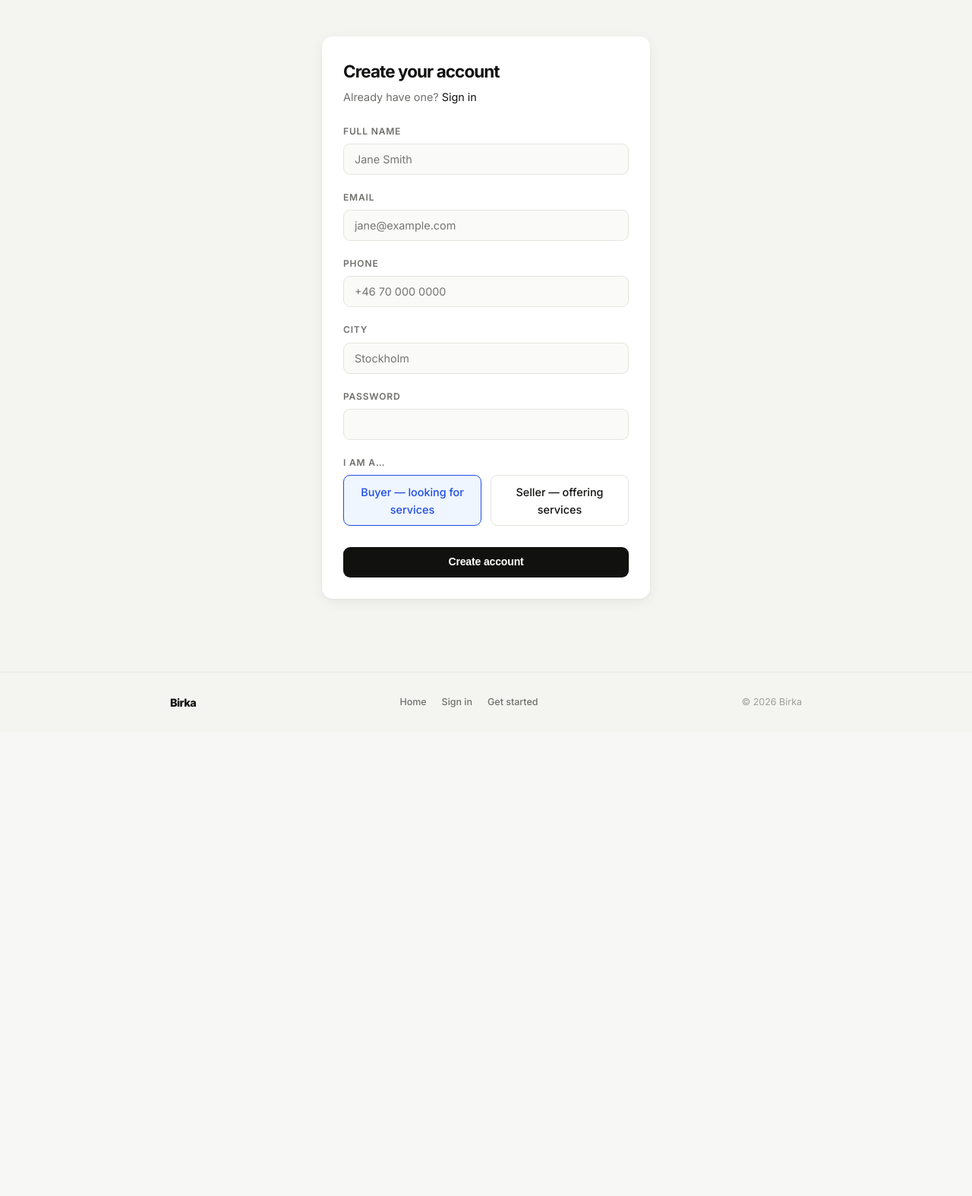
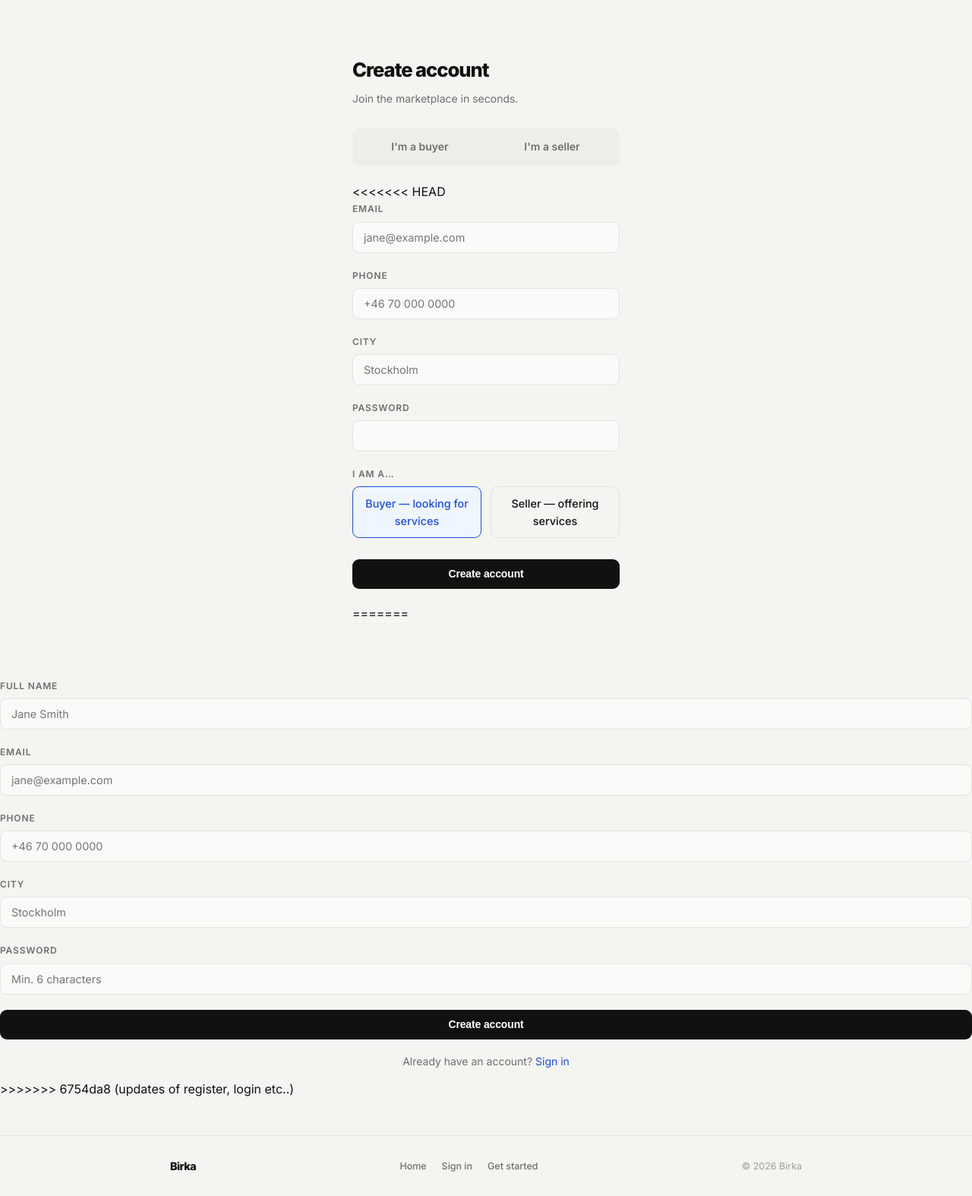
Before and after one commit to vilhelmhilding/birka_florentxlundaisociety, a Flask app: page /register in a window 1280 px wide. Shown: the part 61-1635 px from the top of the page at 76% size. Before the commit the page ends 992 px from the top, so only its background shows below. Run offline with Flask 3, Linux system fonts and the light colour scheme.

Commit message:
updates of register, login etc..

```diff
--- a/templates/register.html
+++ b/templates/register.html
@@ -1,16 +1,21 @@
 {% extends 'base.html' %}
 {% block title %}Create account — Birka{% endblock %}
 {% block content %}
-<div class="container-sm">
-  <div class="card">
-    <h1 style="font-size:1.4rem;margin-bottom:.25rem;">Create your account</h1>
-    <p class="muted" style="margin-bottom:1.5rem;">Already have one? <a href="{{ url_for('login') }}" style="color:var(--accent);">Sign in</a></p>
+<div class="auth-wrap">
+  <h1>Create account</h1>
+  <p class="subtitle">Join the marketplace in seconds.</p>
 
-    <form method="POST">
-      <div class="form-group">
-        <label>Full name</label>
-        <input type="text" name="name" required placeholder="Jane Smith">
+  <form method="POST">
+    <div class="form-group">
+      <div class="role-toggle">
+        <input type="radio" name="role" id="r-buyer" value="buyer"
+          {% if request.args.get('role') != 'seller' %}checked{% endif %}>
+        <label for="r-buyer">I'm a buyer</label>
+        <input type="radio" name="role" id="r-seller" value="seller"
+          {% if request.args.get('role') == 'seller' %}checked{% endif %}>
+        <label for="r-seller">I'm a seller</label>
       </div>
+<<<<<<< HEAD
       <div class="form-group">
         <label>Email</label>
         <input type="email" name="email" required placeholder="jane@example.com">
@@ -39,5 +44,36 @@
       <button type="submit" class="btn btn-primary" style="width:100%;margin-top:.5rem;">Create account</button>
     </form>
   </div>
+=======
+    </div>
+
+    <div class="form-group">
+      <label>Full name</label>
+      <input type="text" name="name" required placeholder="Jane Smith">
+    </div>
+    <div class="form-group">
+      <label>Email</label>
+      <input type="email" name="email" required placeholder="jane@example.com">
+    </div>
+    <div class="form-group">
+      <label>Phone</label>
+      <input type="tel" name="phone" placeholder="+46 70 000 0000">
+    </div>
+    <div class="form-group">
+      <label>City</label>
+      <input type="text" name="city" placeholder="Stockholm">
+    </div>
+    <div class="form-group">
+      <label>Password</label>
+      <input type="password" name="password" required minlength="6" placeholder="Min. 6 characters">
+    </div>
+
+    <button type="submit" class="btn btn-primary btn-full">Create account</button>
+  </form>
+
+  <p style="margin-top:18px;font-size:.875rem;color:var(--muted);text-align:center;">
+    Already have an account? <a href="{{ url_for('login') }}">Sign in</a>
+  </p>
+>>>>>>> 6754da8 (updates of register, login etc..)
 </div>
 {% endblock %}
```
Also changed, not shown: templates/login.html (+12 -9 lines).
